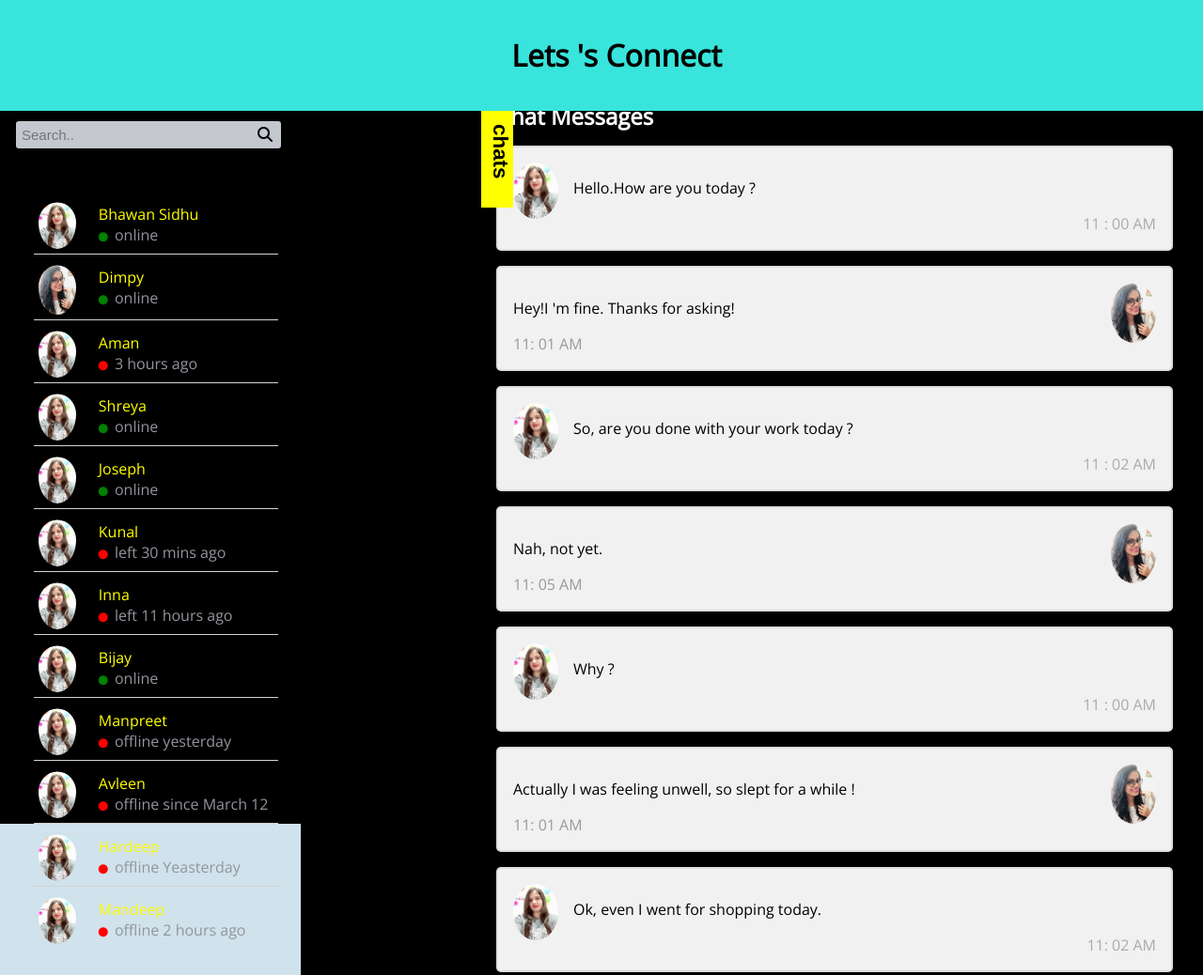
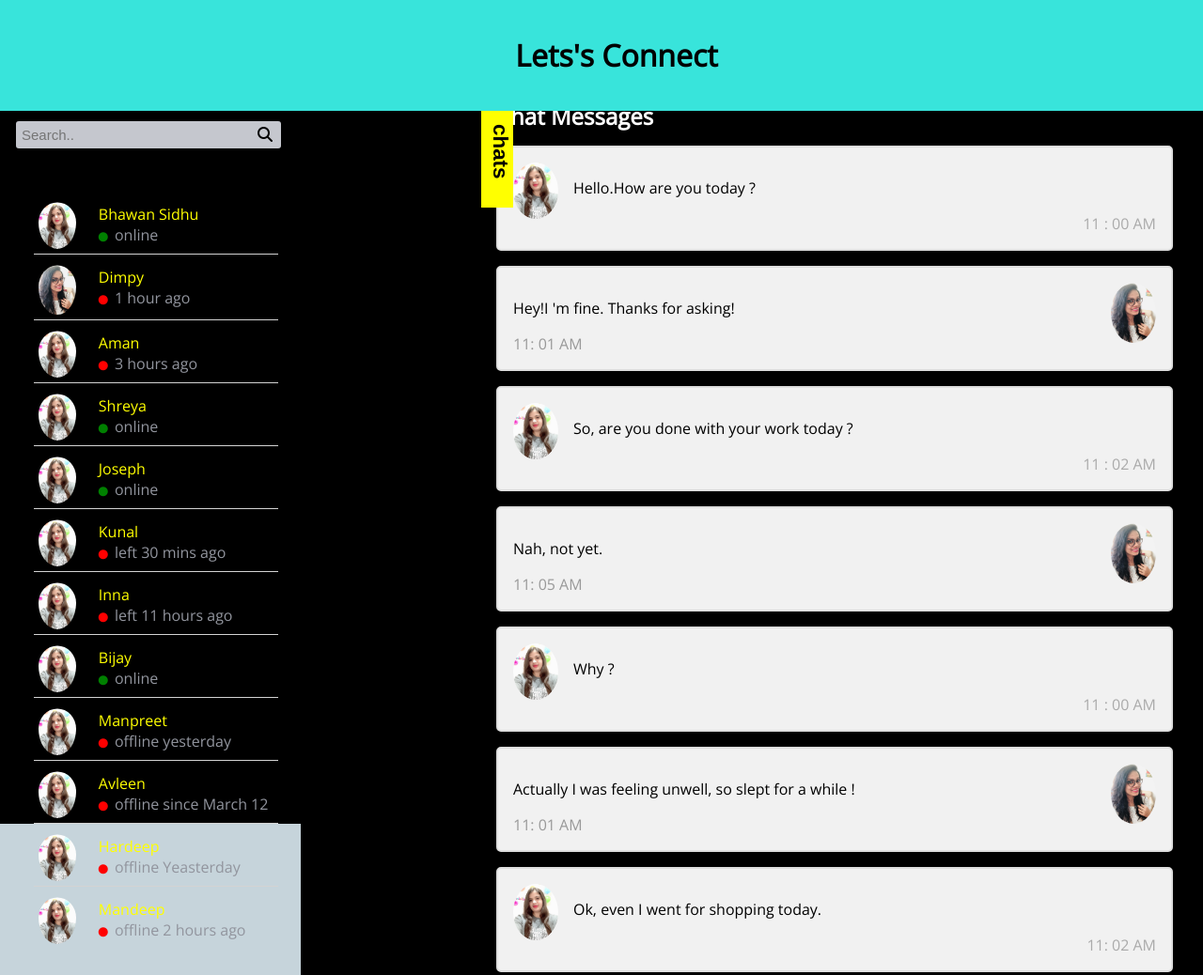
Before and after one commit to Chat-Application/Lets-Connect, a React app: page / in a window 1280 px wide. Shown: the top 1038 px of the page at 94% size. Built offline with nearby package versions, Linux system fonts and the light colour scheme.

Commit message:
do some changes and deploy on github

```diff
--- a/package.json
+++ b/package.json
@@ -29,9 +29,13 @@
     "webpack-dev-server": "^3.10.3"
   },
   "dependencies": {
+    "build": "^0.1.4",
     "gh-pages": "^2.2.0",
+    "npm": "^6.14.4",
     "react": "^16.13.1",
-    "react-dom": "^16.13.1"
+    "react-dom": "^16.13.1",
+    "run-script": "^0.1.1",
+    "start": "^5.1.0"
   },
   "repository": {
     "type": "git",
--- a/src/Greeting.js
+++ b/src/Greeting.js
@@ -6,7 +6,7 @@ const Greeting = () => {
   return (
     <>
       <header class="branding">
-        <h1> Lets 's Connect</h1>
+        <h1> Lets's Connect</h1>
       </header>
     </>
   );
--- a/src/Profile.js
+++ b/src/Profile.js
@@ -6,7 +6,7 @@ import "/css/style.css";
 
 const Profile = () => {
   return (
-    <>
+    < >
       <aside class="others open" id="others">
         <div class="panel">
           <h2> My Contacts </h2>{" "}
@@ -173,11 +173,11 @@ const Profile = () => {
         alt = "Avatar"
         class = "right"
         style = "width:100%;" >
-        <p > Nah, not yet. < /p> <span class = "time-left" > 11: 05 AM </span> </div > <div class = "container" >
+        <p > Nah, not yet. < /p> <span class = "time-left" > 11: 05 AM </span> </div> <div class = "container" >
         <img src = { bhawan }
         alt = "Avatar"
         style = "width:100%;" >
-        <p > Why ? </p> <span class = "time-right" > 11 : 00 AM </span> </div >
+        <p > Why ? </p> <span class = "time-right" > 11 : 00 AM </span> </div>
 
         <div class = "container darker" >
         <img src = { dimpy }
--- a/src/css/style.css
+++ b/src/css/style.css
@@ -2,7 +2,7 @@
 body {
     margin: 0;
     padding: 0;
-    background-color: rgb(208, 226, 236);
+    background-color: rgb(198, 212, 219);
     color: black;
     font-family: 'open sans';
 }
--- a/src/js/components/Greeting.js
+++ b/src/js/components/Greeting.js
@@ -6,7 +6,7 @@ const Greeting = () => {
   return (
     <>
       <header class="branding">
-        <h1> Lets 's Connect</h1>
+        <h1> Lets's Connect</h1>
       </header>
     </>
   );
--- a/src/js/components/Profile.js
+++ b/src/js/components/Profile.js
@@ -31,7 +31,7 @@ const Profile = () => {
                 <div className="about">
                   <div className="name"> Dimpy </div>
                   <div className="status">
-                    <i className="fa fa-circle online"> </i> online
+                    <i className="fa fa-circle offline"> </i> 1 hour ago
                   </div>
                 </div>
               </li>
```
Also changed, not shown: 1 other file.
